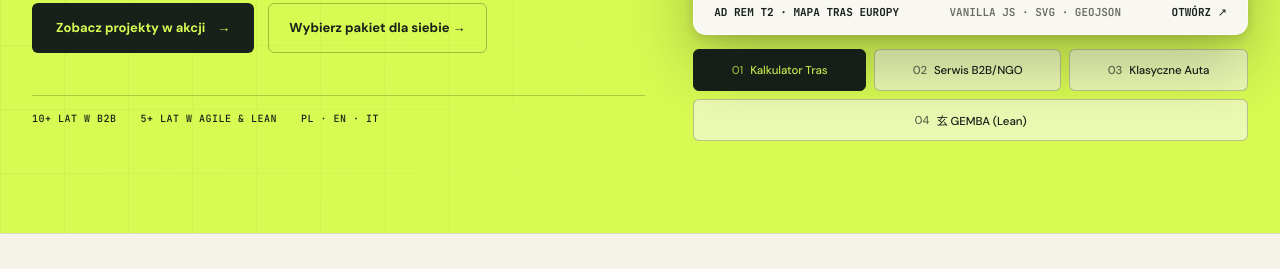
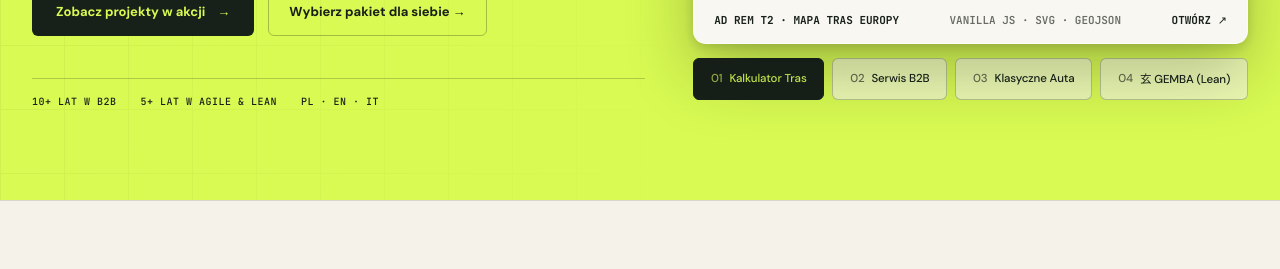
Before and after one commit to artur6789/web4biz, a plain HTML site: page index.html in a window 1280 px wide. Shown: the part 531-800 px from the top of the page. Drawn offline with nearby package versions, Linux system fonts and the light colour scheme; no server answers.

Commit message:
Update index.html

```diff
--- a/index.html
+++ b/index.html
@@ -1594,18 +1594,18 @@ selectedTier: 'tools',
             domain: 'ck-adrem.pl',
             url: 'https://ck-adrem.pl',
             badge: {
-              pl: 'CK AD REM · KSIĘGOWOŚĆ B2B & NGO',
-              en: 'CK AD REM · B2B & NGO ACCOUNTING'
+              pl: 'CK AD REM · KSIĘGOWOŚĆ B2B',
+              en: 'CK AD REM · B2B ACCOUNTING'
             },
             tech: 'BOOTSTRAP 5 · META PIXEL',
-            tab: { pl: 'Serwis B2B/NGO', en: 'B2B/NGO Site' }
+            tab: { pl: 'Serwis B2B', en: 'B2B Site' }
           },
           {
             domain: 'pmclassics.html',
             url: 'pmclassics.html',
             badge: {
-              pl: 'PM CLASSICS · KOLEKCJA PL / EN / NO',
-              en: 'PM CLASSICS · PL / EN / NO GARAGE'
+              pl: 'PM CLASSICS · KOLEKCJA AUT',
+              en: 'PM CLASSICS · CAR GARAGE'
             },
             tech: 'TAILWIND · ALPINE.JS · 3 WALUTY',
             tab: { pl: 'Klasyczne Auta', en: 'Classic Cars' }
```
